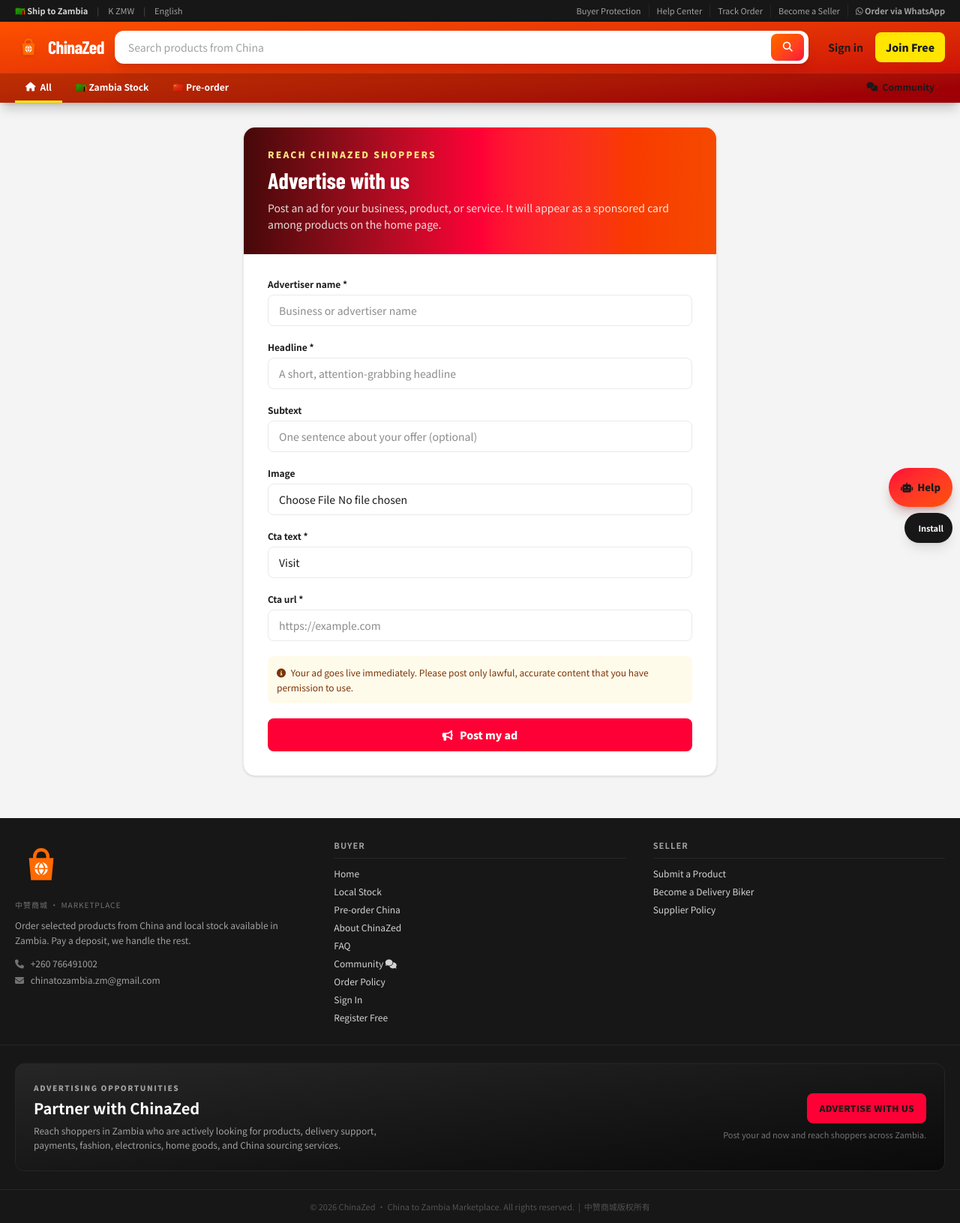
After one commit to eddiemac1993/china_zed_marketplace, a Django app: page /advertise/ in a window 1280 px wide. The commit adds this page. Shown: the whole page at 75% size. Run offline with Django 5.2, Linux system fonts and the light colour scheme; data that the repository does not hold is empty; style sheets or scripts are compiled from the project's sources; some libraries are stand-ins or nearby versions; some web fonts are replaced.

Commit message:
Allow public ads in product grids

```diff
--- a/core/forms.py
+++ b/core/forms.py
@@ -1,9 +1,36 @@
 from django import forms
-from .models import Category, CustomerProductRequest, SupplierProductRequest, Order, CollectionCentre, Biker
+from .models import Advertisement, Category, CustomerProductRequest, SupplierProductRequest, Order, CollectionCentre, Biker
 from django.contrib.auth.models import User
 from django.contrib.auth.forms import UserCreationForm, PasswordResetForm, SetPasswordForm
 import hashlib
 import re
+
+
+class AdvertisementSubmissionForm(forms.ModelForm):
+    input_class = "w-full rounded-lg border border-brand-border bg-white px-3.5 py-2.5 text-sm text-brand-ink outline-none transition focus:border-brand-orange focus:ring-2 focus:ring-orange-100"
+
+    class Meta:
+        model = Advertisement
+        fields = ["advertiser_name", "headline", "subtext", "image", "cta_text", "cta_url"]
+        widgets = {
+            "advertiser_name": forms.TextInput(attrs={"placeholder": "Business or advertiser name"}),
+            "headline": forms.TextInput(attrs={"placeholder": "A short, attention-grabbing headline"}),
+            "subtext": forms.TextInput(attrs={"placeholder": "One sentence about your offer (optional)"}),
+            "image": forms.ClearableFileInput(attrs={"accept": "image/jpeg,image/png,image/webp"}),
+            "cta_text": forms.TextInput(attrs={"placeholder": "Visit website"}),
+            "cta_url": forms.URLInput(attrs={"placeholder": "https://example.com"}),
+        }
+
+    def __init__(self, *args, **kwargs):
+        super().__init__(*args, **kwargs)
+        for field in self.fields.values():
+            field.widget.attrs["class"] = self.input_class
+
+    def clean_image(self):
+        image = self.cleaned_data.get("image")
+        if image and image.size > 5 * 1024 * 1024:
+            raise forms.ValidationError("The image must be 5 MB or smaller.")
+        return image
 
 
 class StyledPasswordResetForm(PasswordResetForm):
--- /dev/null
+++ b/core/templates/core/advertise.html
@@ -0,0 +1,30 @@
+{% extends "core/base.html" %}
+
+{% block title %}Advertise with us | ChinaZed{% endblock %}
+
+{% block content %}
+<div class="mx-auto max-w-2xl px-3 py-8 sm:px-5">
+    <div class="overflow-hidden rounded-2xl border border-brand-border bg-white shadow-sm">
+        <div class="bg-gradient-to-r from-red-950 via-brand-red to-orange-600 px-5 py-7 text-white sm:px-8">
+            <div class="text-xs font-black uppercase tracking-[0.18em] text-amber-200">Reach ChinaZed shoppers</div>
+            <h1 class="mt-2 font-display text-3xl font-black">Advertise with us</h1>
+            <p class="mt-2 max-w-xl text-sm leading-relaxed text-white/85">Post an ad for your business, product, or service. It will appear as a sponsored card among products on the home page.</p>
+        </div>
+
+        <form method="post" enctype="multipart/form-data" class="space-y-5 p-5 sm:p-8">
+            {% csrf_token %}
+            {% if form.non_field_errors %}<div class="rounded-lg bg-red-50 p-3 text-sm text-red-700">{{ form.non_field_errors }}</div>{% endif %}
+            {% for field in form %}
+            <div>
+                <label for="{{ field.id_for_label }}" class="mb-1.5 block text-xs font-bold text-brand-ink">{{ field.label }}{% if field.field.required %} *{% endif %}</label>
+                {{ field }}
+                {% if field.help_text %}<p class="mt-1 text-[11px] text-brand-muted">{{ field.help_text }}</p>{% endif %}
+                {% for error in field.errors %}<p class="mt-1 text-xs font-semibold text-red-600">{{ error }}</p>{% endfor %}
+            </div>
+            {% endfor %}
+            <p class="rounded-lg bg-amber-50 p-3 text-xs leading-relaxed text-amber-900"><i class="fa-solid fa-circle-info mr-1"></i> Your ad goes live immediately. Please post only lawful, accurate content that you have permission to use.</p>
+            <button type="submit" class="w-full rounded-lg bg-brand-red px-5 py-3 text-sm font-black text-white transition hover:bg-brand-red-dark"><i class="fa-solid fa-bullhorn mr-1.5"></i> Post my ad</button>
+        </form>
+    </div>
+</div>
+{% endblock %}
--- a/core/templates/core/base.html
+++ b/core/templates/core/base.html
@@ -156,8 +156,8 @@
                 <p class="mt-1.5 max-w-lg text-xs leading-relaxed text-neutral-400">Reach shoppers in Zambia who are actively looking for products, delivery support, payments, fashion, electronics, home goods, and China sourcing services.</p>
             </div>
             <div class="flex shrink-0 flex-col items-stretch gap-2 sm:min-w-[190px] sm:items-end">
-                <a href="mailto:chinatozambia.zm@gmail.com?subject=ChinaZed%20advertising%20partnership" class="rounded-lg bg-brand-red px-4 py-3 text-center text-xs font-black uppercase tracking-wide text-white transition hover:bg-brand-red-dark">Advertise with us</a>
-                <div class="text-right text-[11px] leading-snug text-neutral-500">Sponsor slots are open for real businesses and trusted partners.</div>
+                <a href="{% url 'advertise' %}" class="rounded-lg bg-brand-red px-4 py-3 text-center text-xs font-black uppercase tracking-wide text-white transition hover:bg-brand-red-dark">Advertise with us</a>
+                <div class="text-right text-[11px] leading-snug text-neutral-500">Post your ad now and reach shoppers across Zambia.</div>
             </div>
         </div>
     </div>
--- a/core/templates/core/home.html
+++ b/core/templates/core/home.html
@@ -34,7 +34,6 @@
         </div>
     </div>
 
-    {% include "core/includes/_ad_carousel.html" %}
     {% include "core/components/_flash_sale_banner.html" %}
 
     <!-- SOCIAL PROOF -->
--- a/core/urls.py
+++ b/core/urls.py
@@ -9,6 +9,7 @@ urlpatterns = [
     # included after this one it wins reverse(), so keep a distinct name here
     path("service-worker.js", views.service_worker_view, name="chinazed_service_worker"),
     path("about/", views.about, name="about"),
+    path("advertise/", views.advertise_view, name="advertise"),
     path("faq/", views.faq, name="faq"),
     path("terms/", views.terms, name="terms"),
     path("privacy/", views.privacy, name="privacy"),
--- a/core/views.py
+++ b/core/views.py
@@ -20,6 +20,7 @@ from django.db.models import Q
 from django_ratelimit.decorators import ratelimit
 from xhtml2pdf import pisa
 from .forms import (
+    AdvertisementSubmissionForm,
     CustomerProductRequestForm,
     OrderForm,
     SupplierProductRequestForm,
@@ -45,6 +46,7 @@ from .models import (
     DeliveryJob,
     SupplierProductRequest,
     SupplierProductRequestImage,
+    Advertisement,
     money,
     calculate_delivery_fee,
 )
@@ -411,6 +413,12 @@ def home(request):
     if request.user.is_authenticated:
         cart_count = get_user_cart(request.user).total_items()
 
+    now = timezone.now()
+    active_ads = Advertisement.objects.filter(is_active=True).filter(
+        Q(display_from__isnull=True) | Q(display_from__lte=now),
+        Q(display_until__isnull=True) | Q(display_until__gte=now),
+    ).filter(Q(hour_slot__isnull=True) | Q(hour_slot=timezone.localtime(now).hour))
+
     return render(request, "core/home.html", {
         "products": products,
         "categories": categories,
@@ -423,7 +431,26 @@ def home(request):
         "preorder_products": preorder_products,
         "testimonials": testimonials,
         "cart_count": cart_count,
+        "active_ads": active_ads,
     })
+
+
+@ratelimit(key="ip", rate="5/h", method="POST", block=True)
+def advertise_view(request):
+    if request.method == "POST":
+        form = AdvertisementSubmissionForm(request.POST, request.FILES)
+        if form.is_valid():
+            advertisement = form.save(commit=False)
+            advertisement.is_active = True
+            advertisement.display_from = timezone.now()
+            advertisement.save()
+            messages.success(request, "Your ad is live and will now appear among products on the home page.")
+            return redirect("home")
+    else:
+        form = AdvertisementSubmissionForm(initial={"cta_text": "Visit"})
+
+    cart_count = get_user_cart(request.user).total_items() if request.user.is_authenticated else 0
+    return render(request, "core/advertise.html", {"form": form, "cart_count": cart_count})
 
 
 @ratelimit(key="ip", rate="60/m", method="GET", block=True)
```
Also changed, not shown: core/templates/core/components/_ad_card.html (added, +21 -0 lines), core/templates/core/components/_product_grid.html (+8 -2 lines), core/templatetags/ad_tags.py (+17 -0 lines), core/tests/test_advertising.py (added, +53 -0 lines).
